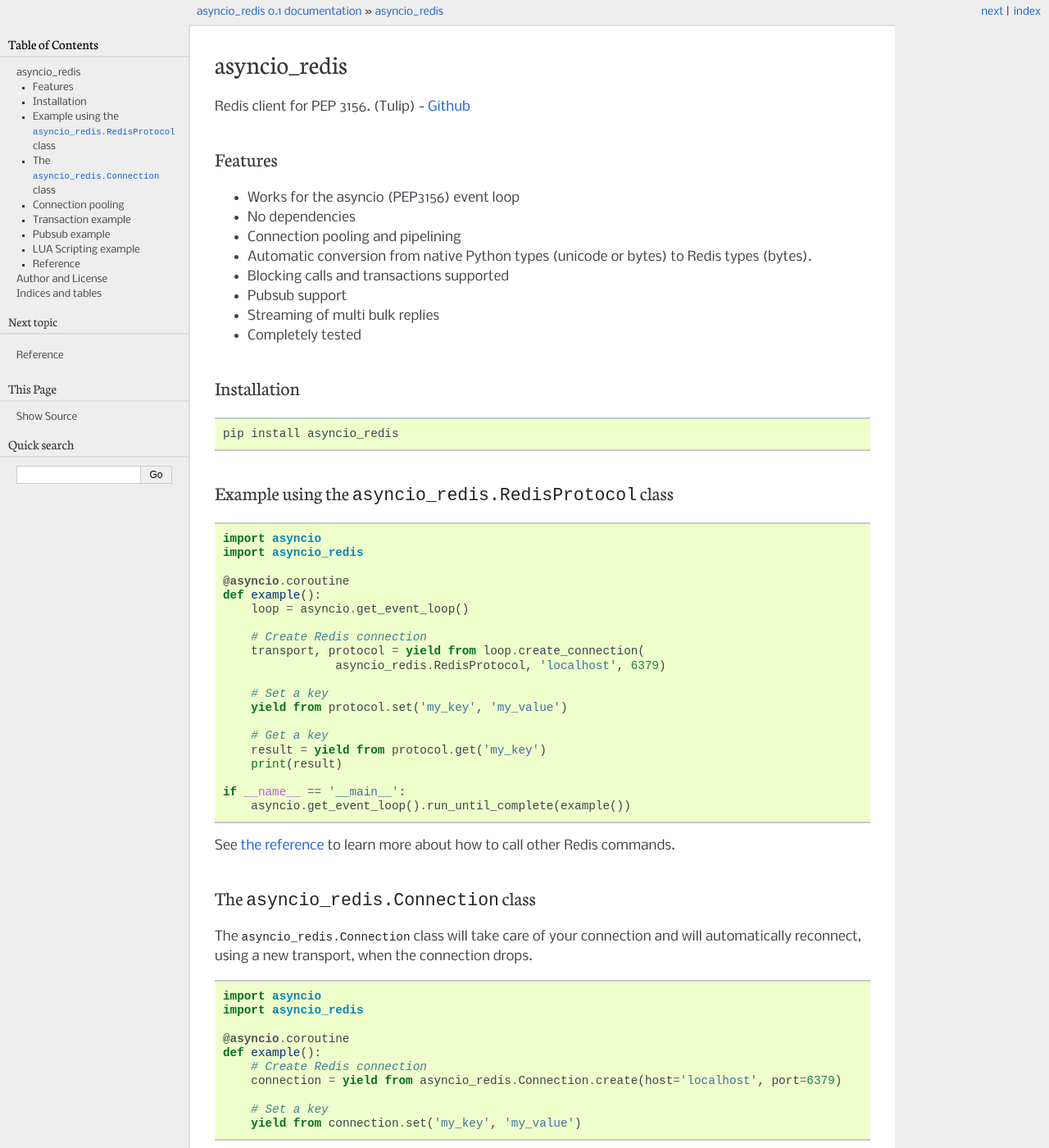
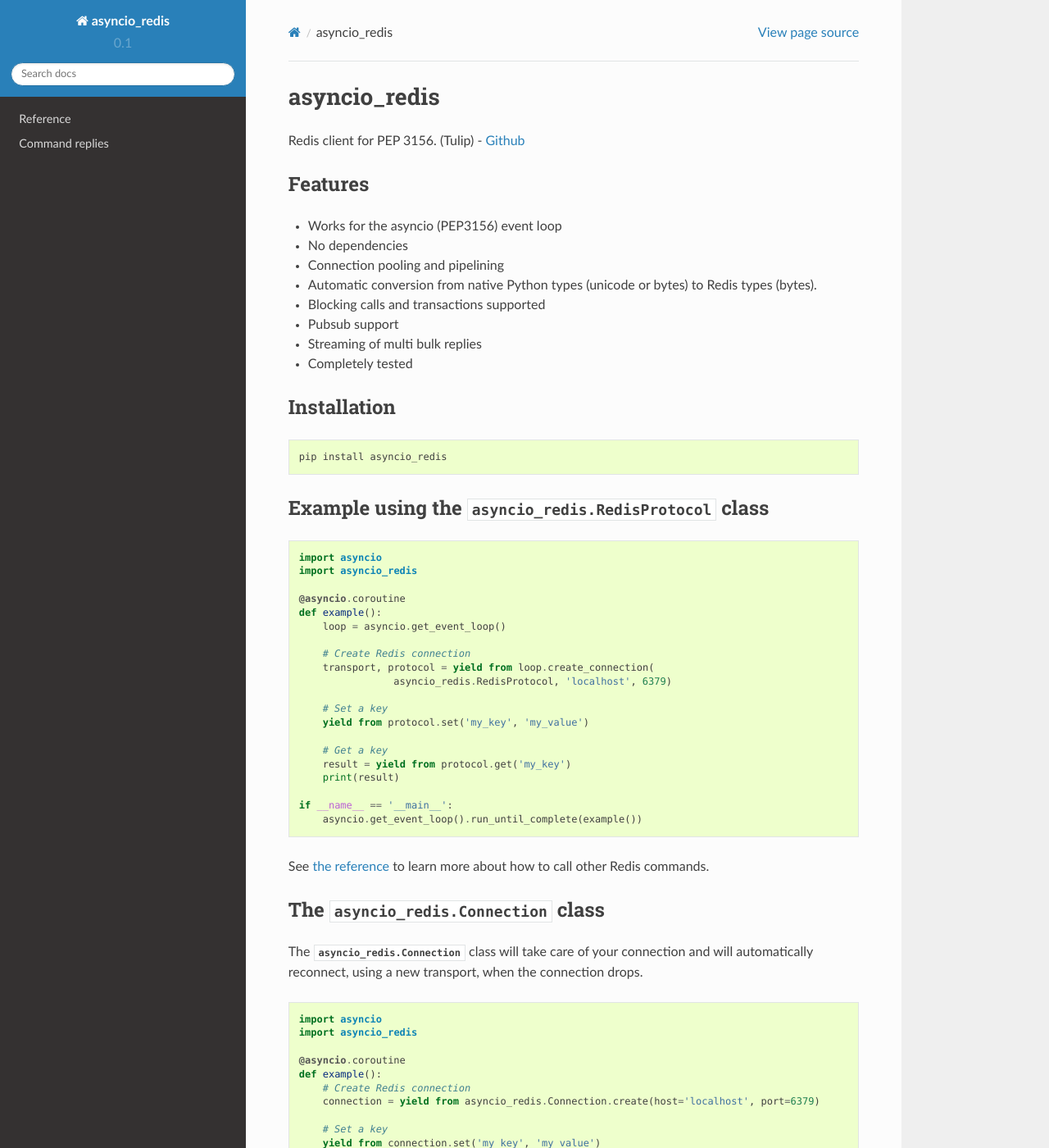
Before and after one commit to jonathanslenders/asyncio-redis, a Sphinx documentation site: the page built from docs/index.rst, in a window 1280 px wide and 1400 px high. Shown: the whole window at 82% size. Built offline with Sphinx 7.4.7 and the Read the Docs theme 2.0.0, drawn with Linux system fonts in a browser that asks for light colours; some of the changed text lies outside the part shown.

Commit message:
Use default theme on readthedocs.

```diff
--- a/docs/conf.py
+++ b/docs/conf.py
@@ -98,7 +98,19 @@
 # The theme to use for HTML and HTML Help pages.  See the documentation for
 # a list of builtin themes.
 #html_theme = 'default'
-html_theme = 'pyramid'
+
+import os
+on_rtd = os.environ.get('READTHEDOCS', None) == 'True'
+
+if on_rtd:
+    html_theme = 'default'
+else:
+    try:
+        import sphinx_rtd_theme
+        html_theme = 'sphinx_rtd_theme'
+        html_theme_path = [sphinx_rtd_theme.get_html_theme_path()]
+    except ImportError:
+        html_theme = 'pyramid'
 
 # Theme options are theme-specific and customize the look and feel of a theme
 # further.  For a list of options available for each theme, see the
```
